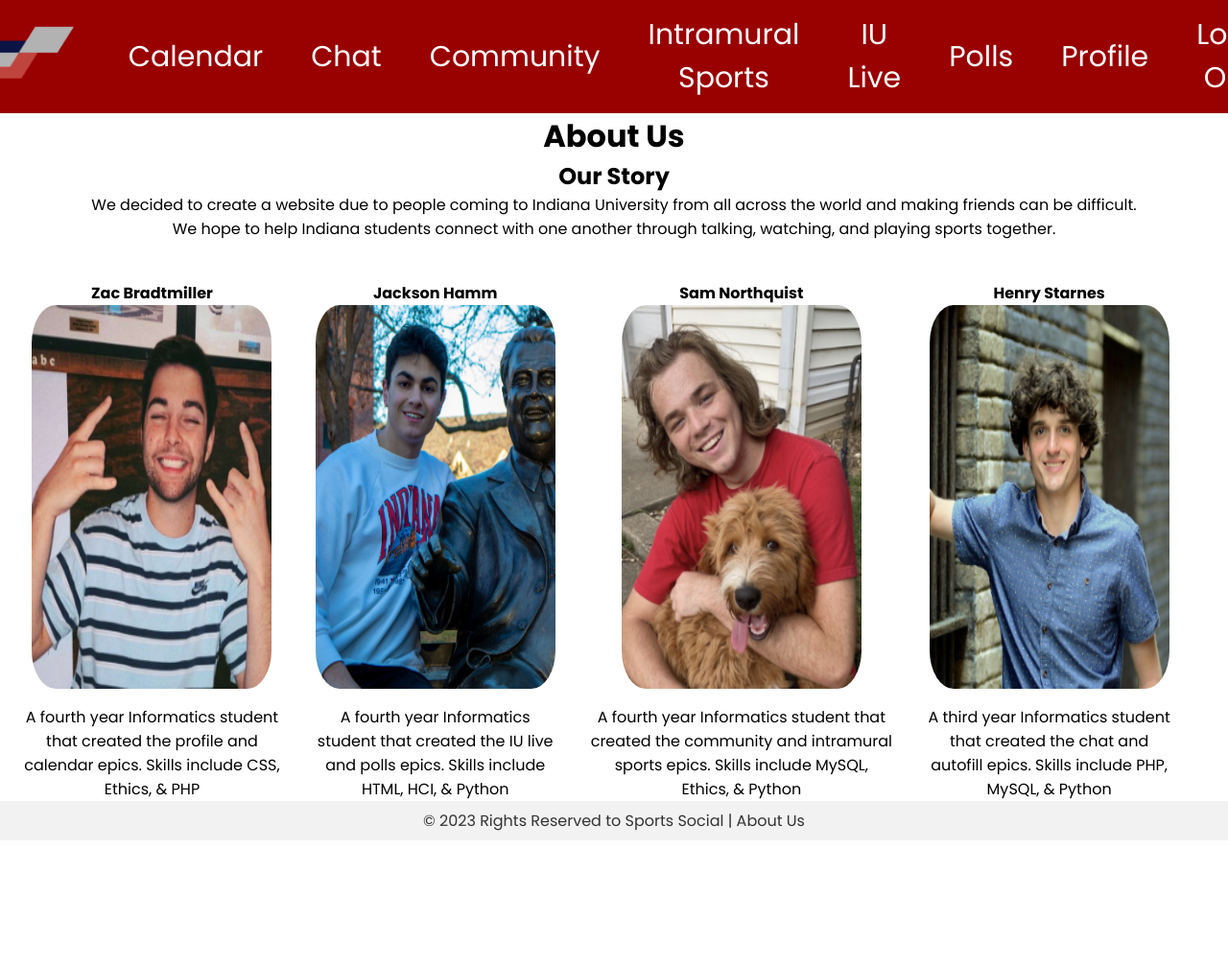
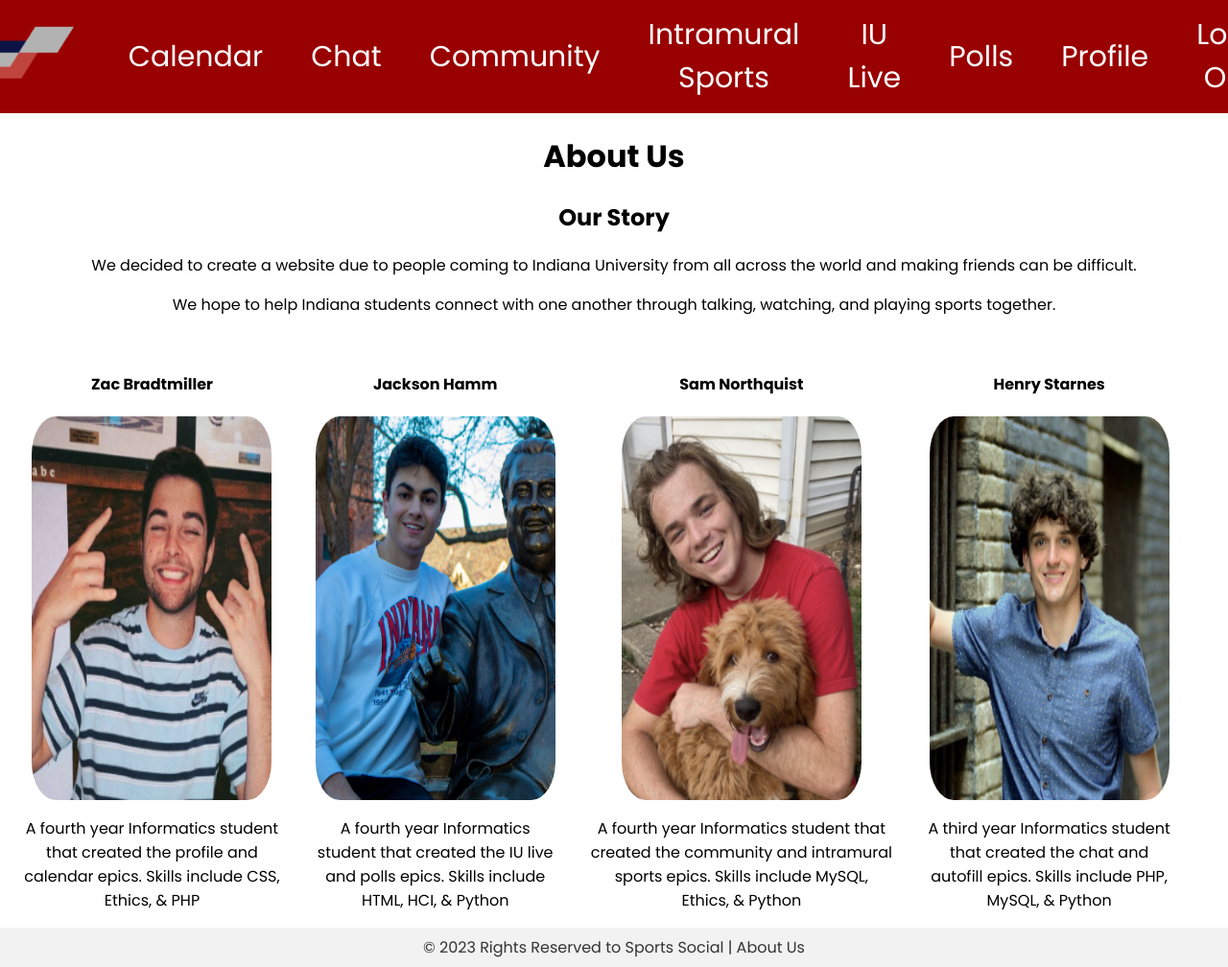
Before and after one commit to Jhamm17/Capstone, a PHP site: page /About.php in a window 1280 px wide. Shown: the whole page at 96% size. Before the commit the page ends 876 px from the top, so only its background shows below. Run offline with PHP 8.4, Linux system fonts and the light colour scheme.

Commit message:
getting rid of padding

```diff
--- a/css/homepage.css
+++ b/css/homepage.css
@@ -1,8 +1,5 @@
 @import url('https://fonts.googleapis.com/css2?family=Poppins:wght@200;300;400;500;600;700&display=swap');
 *{
-  margin: 0;
-  padding: 0;
-  box-sizing: border-box;
   font-family: 'Poppins', sans-serif;
 }
 
--- a/css/iulive.css
+++ b/css/iulive.css
@@ -1,8 +1,5 @@
 @import url('https://fonts.googleapis.com/css2?family=Poppins:wght@200;300;400;500;600;700&display=swap');
 *{
-  margin: 0;
-  padding: 0;
-  box-sizing: border-box;
   font-family: 'Poppins', sans-serif;
 }
 
--- a/css/porfiletest.css
+++ b/css/porfiletest.css
@@ -1,8 +1,5 @@
 @import url('https://fonts.googleapis.com/css2?family=Poppins:wght@200;300;400;500;600;700&display=swap');
 *{
-  margin: 0;
-  padding: 0;
-  box-sizing: border-box;
   font-family: 'Poppins', sans-serif;
 }
 
--- /dev/null
+++ b/css/standard.css
@@ -0,0 +1,4 @@
+@import url('https://fonts.googleapis.com/css2?family=Poppins:wght@200;300;400;500;600;700&display=swap');
+*{
+  font-family: 'Poppins', sans-serif;
+}
--- a/css/style.css
+++ b/css/style.css
@@ -1,8 +1,5 @@
 @import url('https://fonts.googleapis.com/css2?family=Poppins:wght@200;300;400;500;600;700&display=swap');
 *{
-  margin: 0;
-  padding: 0;
-  box-sizing: border-box;
   font-family: 'Poppins', sans-serif;
 }
 
--- a/css/styles.css
+++ b/css/styles.css
@@ -1,8 +1,5 @@
 @import url('https://fonts.googleapis.com/css2?family=Poppins:wght@200;300;400;500;600;700&display=swap');
 *{
-  margin: 0;
-  padding: 0;
-  box-sizing: border-box;
   font-family: 'Poppins', sans-serif;
 }
 
```
